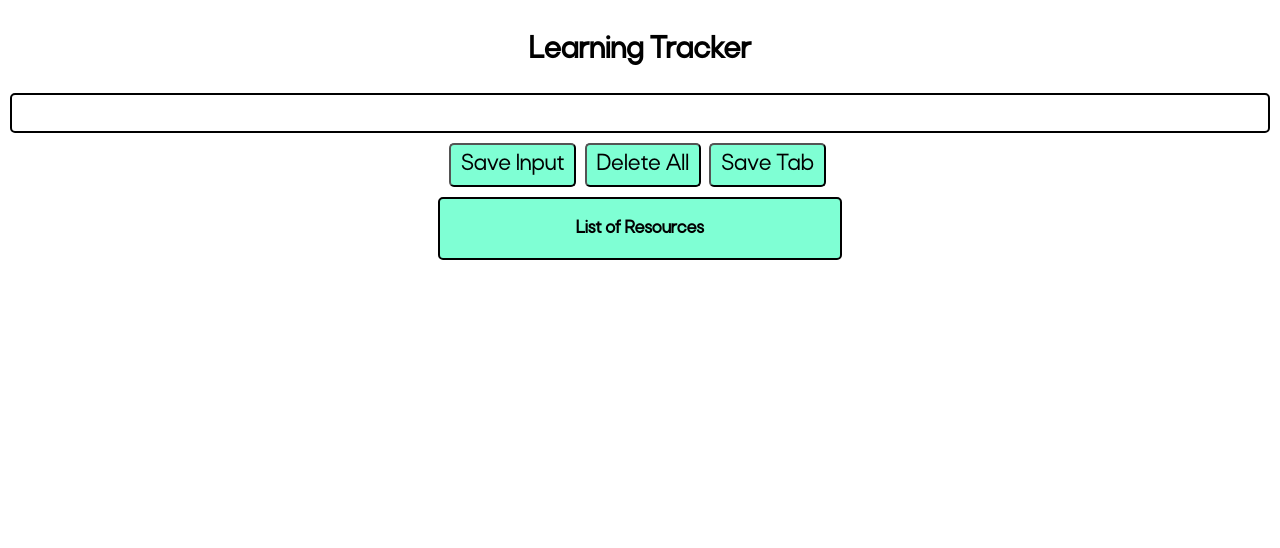
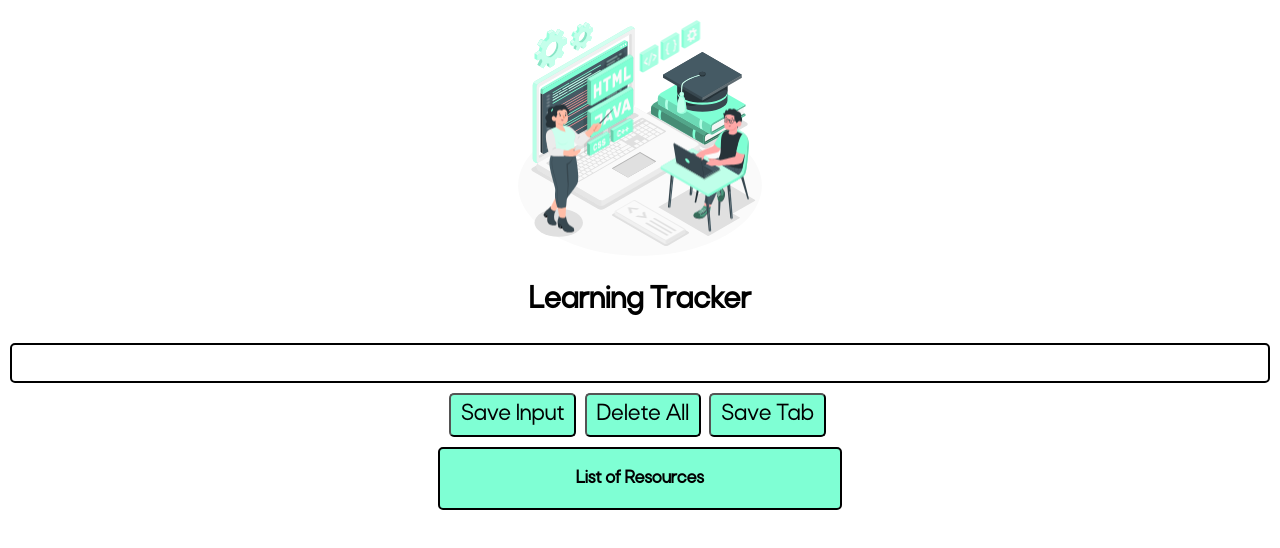
Before and after one commit to Wr4th100/LearningTracker, a browser extension: page index.html in a window 1280 px wide. Drawn offline with Linux system fonts and the light colour scheme.

Commit message:
Added the SVG File

```diff
--- a/index.html
+++ b/index.html
@@ -8,6 +8,7 @@
     <title>Learning Tracker</title>
 </head>
 <body>
+    <object data="codepic.svg" width="250px" height="250px"></object>
     <h1>Learning Tracker</h1>
     <input type="text" id="input-el">
     <div>
```
Also changed, not shown: codepic.svg (added).
